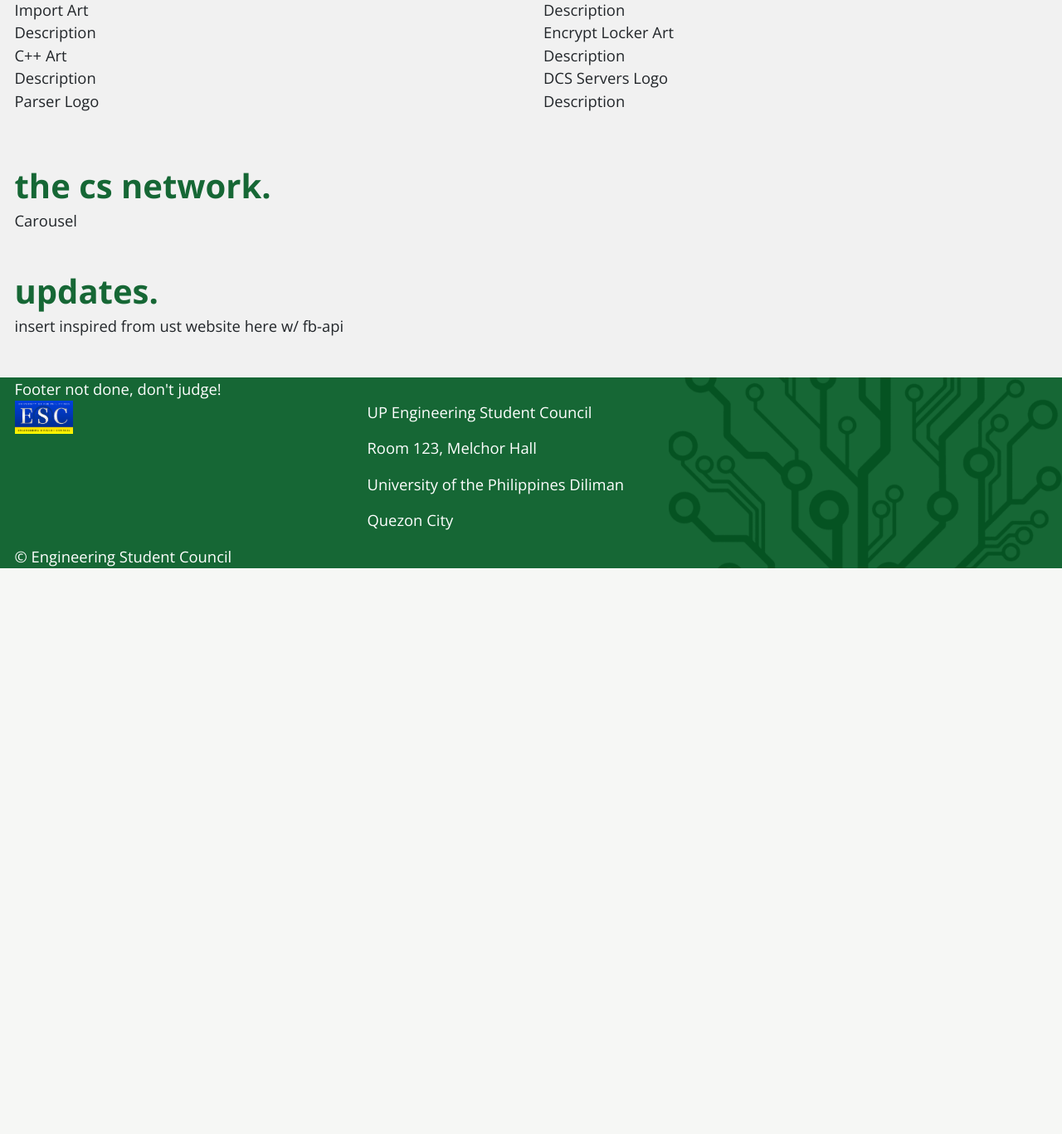
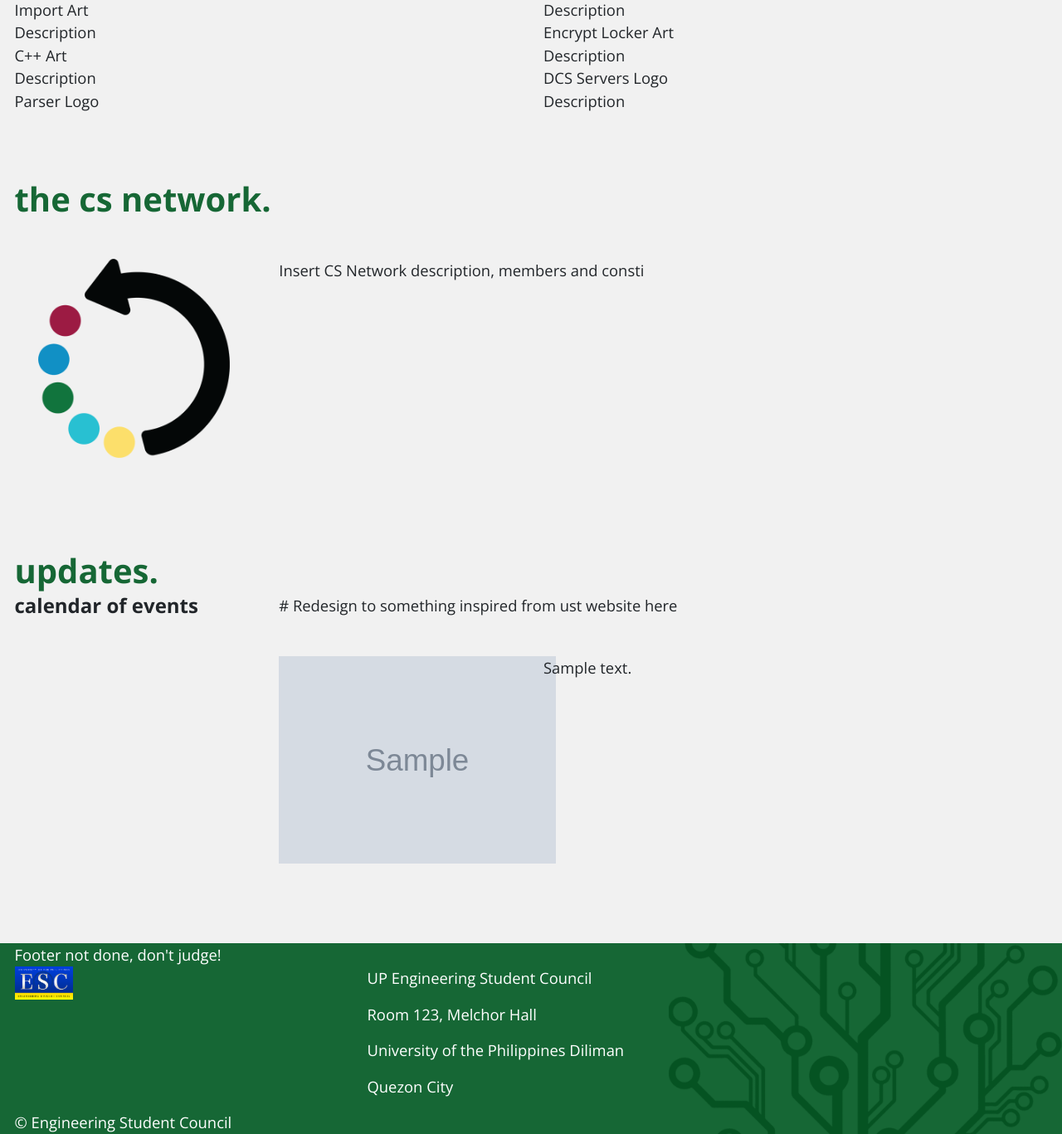
Before and after one commit to upd-csreps/upd_csreps, a Django app: template main/templates/main/index.html in a window 1280 px wide. Shown: the part 2127-3494 px from the top of the page at 83% size. Before the commit the page ends 2812 px from the top, so only its background shows below. Run offline with Django 3.2, Linux system fonts and the light colour scheme; the template is opened without the code that fills it: most values are stand-ins (such as "Sample title", 1, 10 or a date in 2020); grey boxes marked "Sample" are stand-in pictures; some libraries are stand-ins or nearby versions.

Commit message:
added fb, added cs net base

```diff
--- a/main/templates/main/index.html
+++ b/main/templates/main/index.html
@@ -170,19 +170,48 @@
 				</div>
 			</div>
 
-			<div class="my-5">
+			<div class="my-5 py-3">
 				<h1 class="font-weight-bold mb-1">
 					<span class="text-green">the cs network.</span>
 				</h1>
-				<p>Carousel</p>
+				<div class="row my-5">
+					<div class="col-lg-3 d-flex">
+						<img class="m-auto" src="{% static 'main/images/cs-net-logo.png' %}" style="height: 15rem">
+					</div>
+					<div class="col-lg-9">
+						Insert CS Network description, members and consti
+					</div>
+				</div>
 			</div>
 
+			{% if fb_data %}
 			<div class="my-5">
 				<h1 class="font-weight-bold mb-1">
 					<span class="text-green">updates.</span>
 				</h1>
-				<p> insert inspired from ust website here w/ fb-api</p>
+
+				<div class="row">
+					<div class="col-lg-3">
+						<h4 class="font-weight-bold">calendar of events</h4>
+					</div>
+					<div class="col-lg-9">
+						<p> # Redesign to something inspired from ust website here</p>
+						{% for item in fb_data %}
+						<div class="row my-5">
+							<div class="col-lg-4 d-flex">
+								<a href="{{item.url}}" class="mx-auto">
+									<img src="{{item.media.image.src}}"  style="max-height: 250px;">
+								</a>
+							</div>
+							<div class="col-lg-8">
+								{{item.description|safe|linebreaks}}
+							</div>
+						</div>
+						{% endfor %}
+					</div>
+				</div>
 			</div>
+			{% endif %}
 		</div>
 	</div>
 {% endblock %}
```
Also changed, not shown: main/views.py (+9 -1 lines), main/static/main/images/cs-net-logo.png (added).
